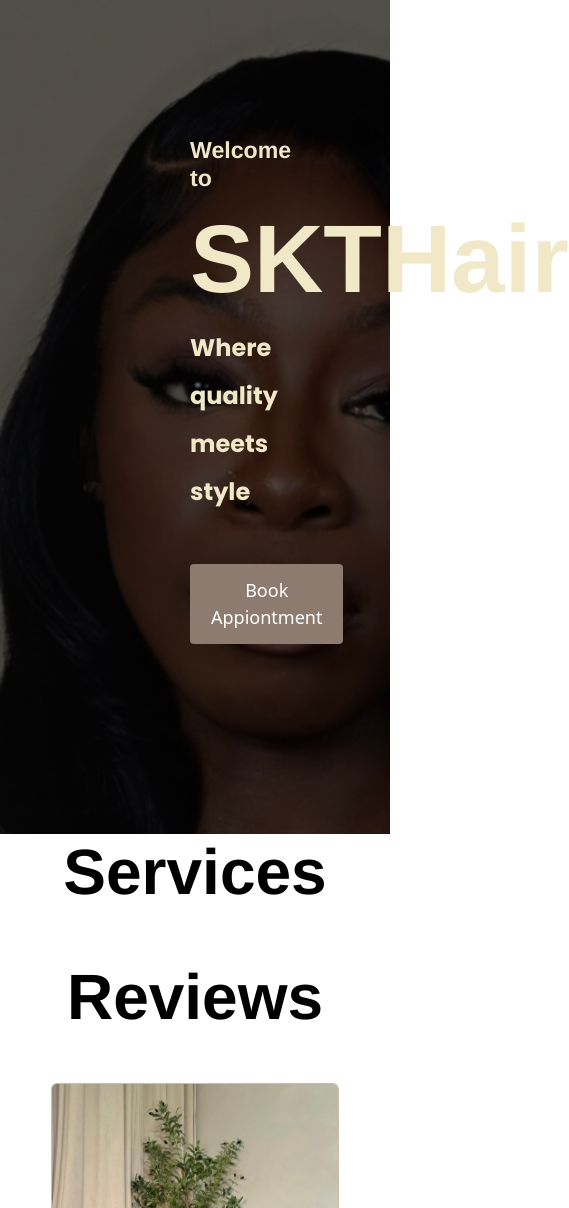
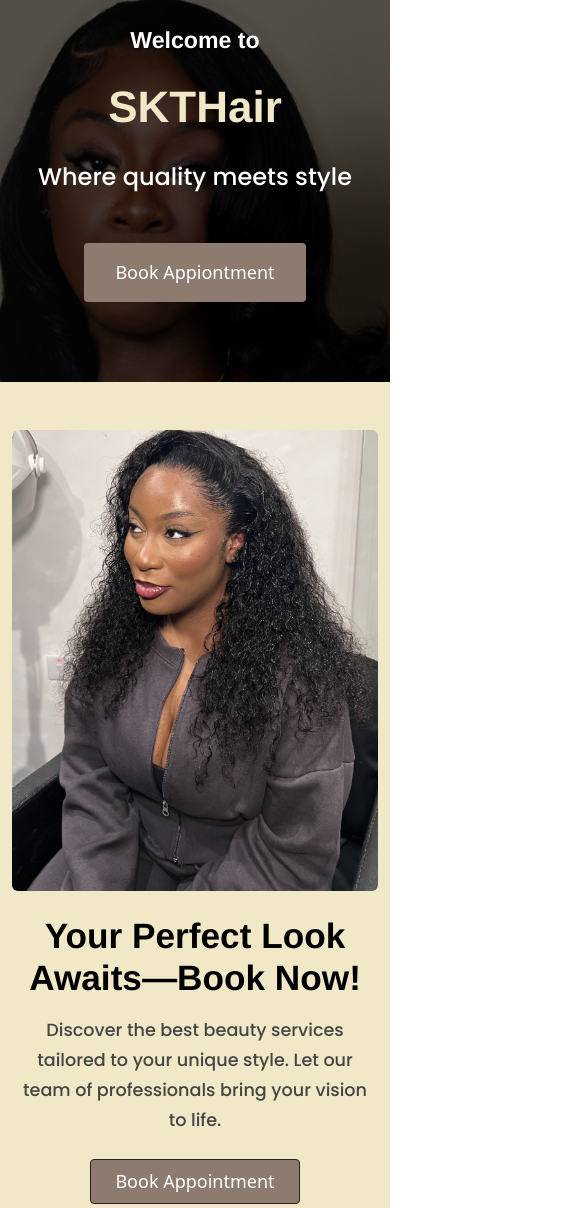
Before and after one commit to Simbiat23/Hairstylist-Portfolio, a website: page index.html in a window 390 px wide. Shown: the part 53-1261 px from the top of the page, 569 px wide, since content can reach past the window. Drawn offline with nearby package versions, Linux system fonts and the light colour scheme.

Commit message:
Added a our services section

```diff
--- a/index.html
+++ b/index.html
@@ -36,9 +36,34 @@
       <h2 class="mb-5">Where quality meets style</h2>
       <a href="" class="btn btn-design">Book Appiontment</a>
     </div>
-    <section>
-      <h2>Services</h2>
+
+    <section class="our-services py-5 mt-10">
+      <div class="container">
+        <div class="row align-items-center">
+          <!-- Image -->
+          <div class="col-lg-6 mb-4 mb-lg-0">
+            <img
+              src="images/IMG_6215.jpg"
+              alt="Service Image"
+              class="img-fluid rounded img-fluid"
+            />
+          </div>
+
+          <!-- Text Content -->
+          <div class="col-lg-6 text-center text-lg-start">
+            <h2 class="mb-3">Your Perfect Look Awaits—Book Now!</h2>
+            <p class="mb-4">
+              Discover the best beauty services tailored to your unique style.
+              Let our team of professionals bring your vision to life.
+            </p>
+            <a href="booking.html" class="btn btn-dark px-4 py-2 btn-design"
+              >Book Appointment</a
+            >
+          </div>
+        </div>
+      </div>
     </section>
+
     <section>
       <h2 class="text-center m-5">Reviews</h2>
       <div class="container">
--- a/src/style.css
+++ b/src/style.css
@@ -4,15 +4,14 @@
   --default-font-family: "Poppins", serif;
   --btn-colour: #8c7b6e;
 }
-body {
-  color: black;
-}
+
 h1,
 h2,
 h3,
 h4 {
   font-family: var(--heading-font-family);
   font-weight: bold;
+  color: black;
 }
 
 h1 {
@@ -25,33 +24,45 @@
   font-family: var(--default-font-family);
   font-weight: normal;
   font-size: 16px;
+  color: black;
+  line-height: 30px;
 }
 
 .hero {
   background-image: url(/images/IMG-LAN.png);
-  background-repeat: no-repeat;
   background-size: cover;
   text-align: center;
   color: var(--primary-colour);
-  padding: 190px;
+  padding: 190px 20px;
 }
 
 .hero h1 {
   font-family: "Arimo", sans-serif;
+  color: var(--primary-colour);
+}
+
+.hero h2 {
+  color: white;
+}
+.hero h3 {
+  color: white;
 }
 
 .hero p {
   font-weight: bold;
+  font-size: 36px;
+  margin: 0;
 }
 .hero h2 {
   font-family: "Poppins", serif;
-  line-height: 2;
+  line-height: 1.5;
   font-size: 24px;
+  font-weight: normal;
 }
 .btn-design {
   border-radius: 4px;
   font-size: 18px;
-  padding: 12px 20px;
+  padding: 15px 30px;
   line-height: 27px;
   background-color: var(--btn-colour);
   color: white;
@@ -64,8 +75,31 @@
   background-color: var(--primary-colour);
 }
 
-@media (max-width: 400px) {
-  section {
-    text-align: center;
+.cards-image {
+  max-width: 100%;
+}
+.our-services {
+  background-color: var(--primary-colour);
+}
+.our-services h2 {
+  font-size: 2.2rem;
+  font-weight: bold;
+}
+.our-services p {
+  font-size: 1.1rem;
+  color: #444;
+}
+
+@media (max-width: 900px) {
+  h1 {
+    font-size: 44px;
+    line-height: 2;
+  }
+
+  h2 {
+    font-size: 44px;
+  }
+  .hero {
+    padding: 80px 20px;
   }
 }
```
Also changed, not shown: images/IMG_6215.jpg (added), 2 other files.
